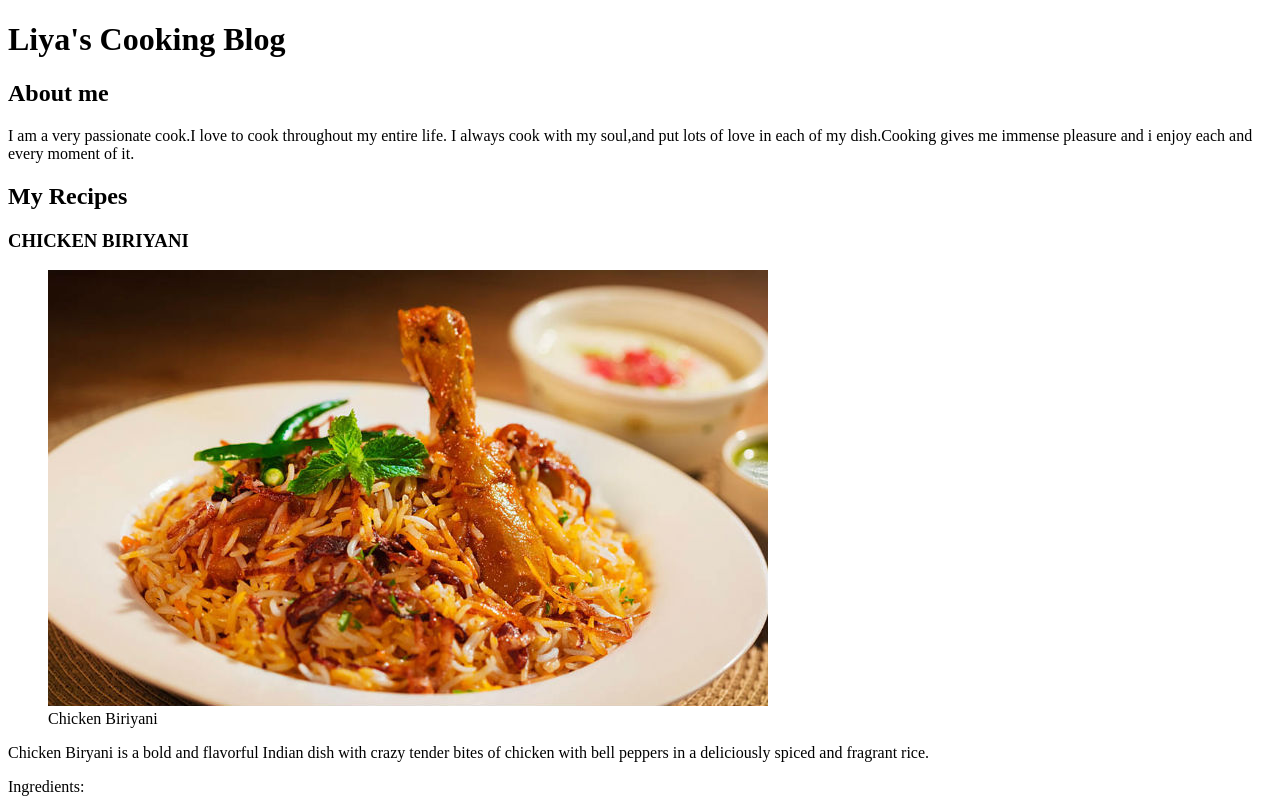
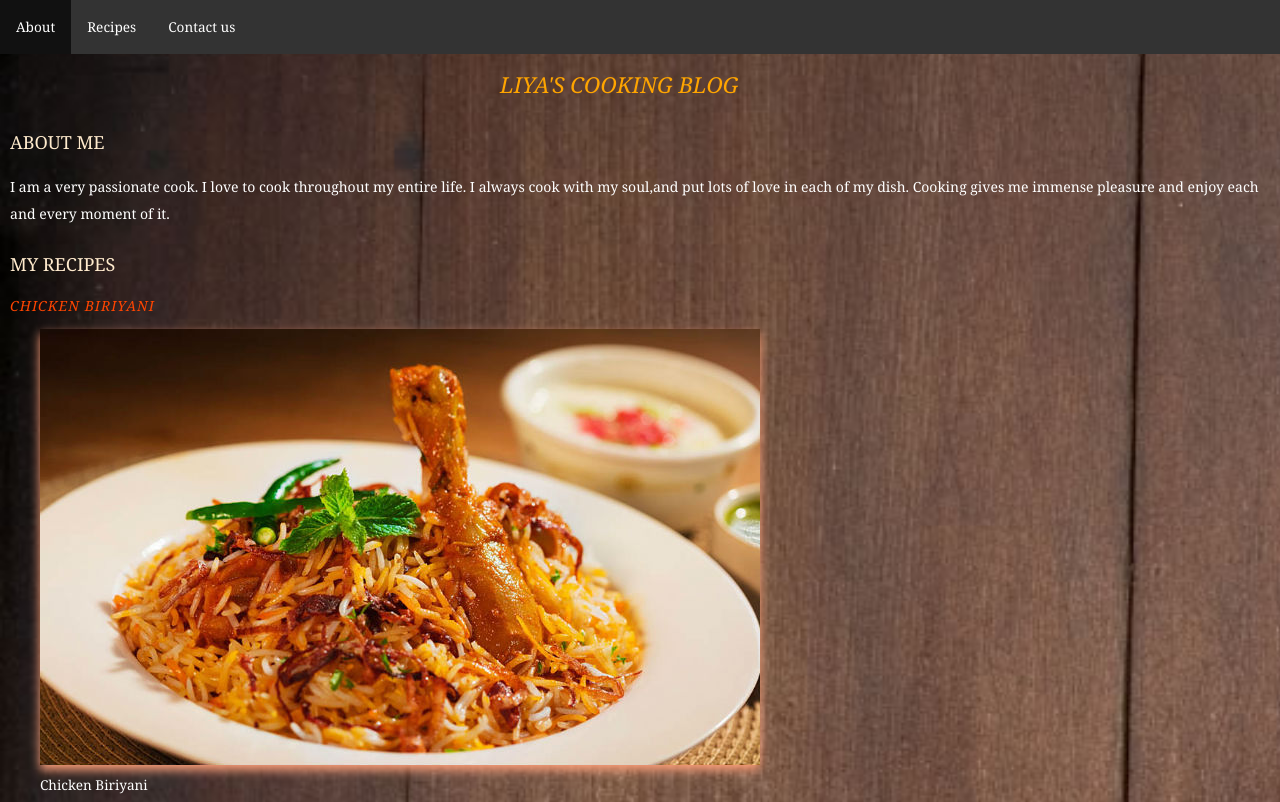
Before and after one commit to liyababu/html-me-something, a plain HTML site: page index.html in a window 1280 px wide. Shown: the top 802 px of the page. Drawn offline with Linux system fonts and the light colour scheme.

Commit message:
Added CSS support

```diff
--- a/index.html
+++ b/index.html
@@ -3,27 +3,39 @@
 <html>
    <head>
       <title>Cooking Blog</title>
+      <link rel="stylesheet" type="text/css" href="style.css">
+
    </head>
 
    <body>
+        <div>
+            <ul>
+                <li><a href="#about" >About</a></li>
+                <li><a href="#recipes">Recipes</a></li>
+               <li><a href="#contact">Contact us</a></li>
+            </ul>
+              </div>
        <header>
-            <h1 class="center">Liya's Cooking Blog</h1>
+            <h1 class="center">LIYA'S COOKING BLOG</h1>
        </header>
 
        <article>
-       <h2>About me</h2>
-       <p>I am a very passionate cook.I love to cook throughout my entire life.
-           I always cook with my soul,and put lots of love in each of my dish.Cooking gives me immense
-           pleasure and i enjoy each and every moment of it.
+           <div>
+       <h2 id="about">ABOUT ME</h2>
+       <p>I am a very passionate cook. I love to cook throughout my entire life.
+           I always cook with my soul,and put lots of love in each of my dish. Cooking gives me immense
+           pleasure and enjoy each and every moment of it.
        </p>
-
-       <h2>My Recipes</h2>
+    </div>
+    <div>
+       <h2 id="recipes">MY RECIPES</h2>
        <h3>CHICKEN BIRIYANI</h3>
+       <div>
        <figure>
-            <img src="img/biriyani.png" namespace="biriyani"/>
+            <img class= "effects" src="img/biriyani.png" namespace="biriyani"/>
             <figcaption>Chicken Biriyani</figcaption>
        </figure>
-
+    </div>
        <p>Chicken Biryani is a bold and flavorful Indian dish with crazy tender bites of chicken
            with bell peppers in a deliciously spiced and fragrant rice.</p>
         <p>Ingredients:
@@ -60,10 +72,12 @@
         Turn off the heat and let sit, covered, for five minutes before opening and serving.
        </p>
        <h3>TANDOORI CHICKEN</h3>
+       <div>
        <figure>
             <img src="img/tandoori.png" namespace="tandoori"/>
             <figcaption>Tandoori Chicken</figcaption>
        </figure>
+    </div>
 
        <p>
         Classic Tandoori Chicken is an Indian recipe that's marinated in yogurt, garam masala and cayenne before baking
@@ -99,11 +113,12 @@
                 Preheat the oven to 400 degrees and cook on a sheet pan for 25-30 minutes.</br>
         </p>
         <h3>Tomato Broccoli Soup</h3>
+        <div>
         <figure>
             <img src="img/tomato.png" namespace="tomato"/>
             <figcaption>Tomato Brocolli Soup</figcaption>
         </figure>
-
+       </div>
         <p>
                 Ingredients:
                 <ol>
@@ -125,6 +140,13 @@
                 Strain the puree and transfer into the same saucepan and cook for around 5 minutes.</br>
                 Season with salt and pepper powder and serve hot.</br>
         </p>
+    </div>
+    <div>
+        <h2 class="font" id="contact">CONTACT US</h2>
+        <p>
+                <p>If you would like to get in touch with me, be it for sharing your recipes or comments, or to just say hi, feel free to contact me at <strong><a href = "mailto: liya.babu1@gmail.com">liya.babu1@gmail.com</a></strong></p>
+        </p>
+    </div>
         </article>
         <footer>&copy; Copyright 2019 Liya's Food Blog</footer>
    </body>
```
